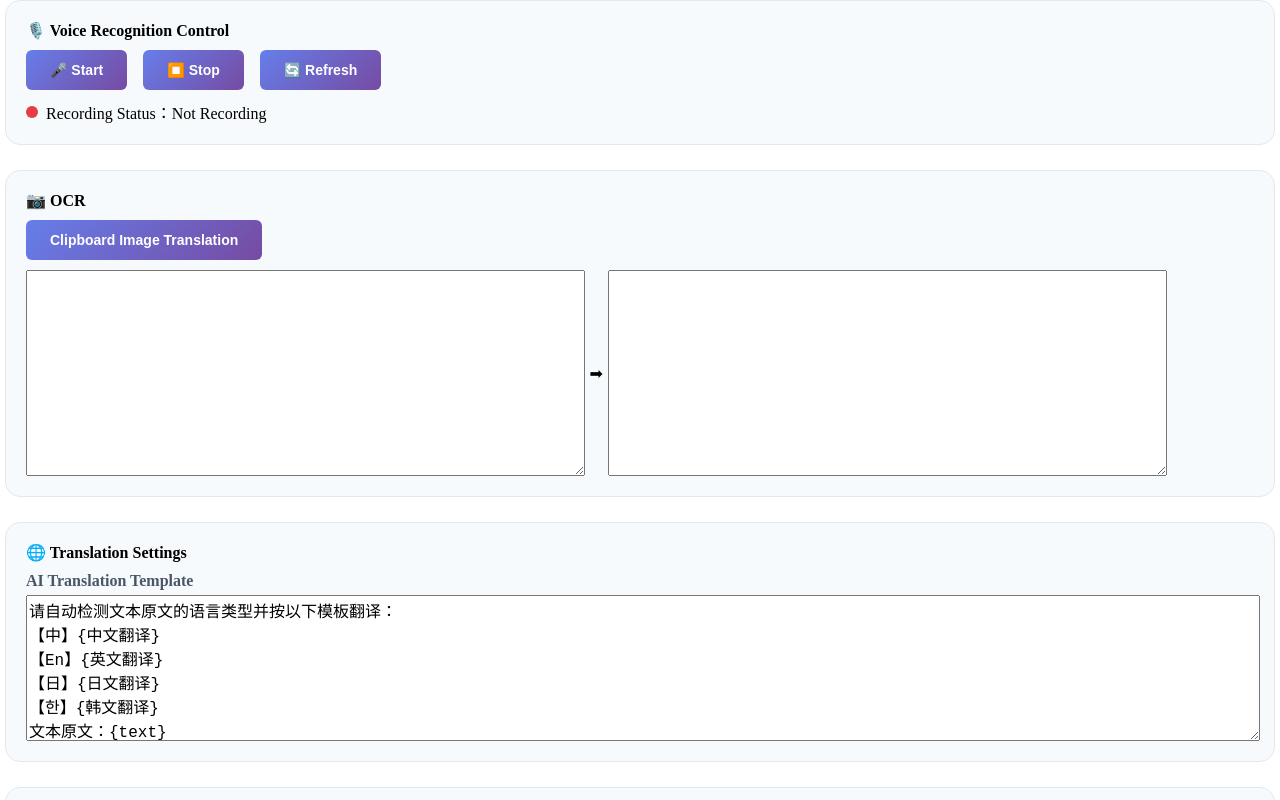
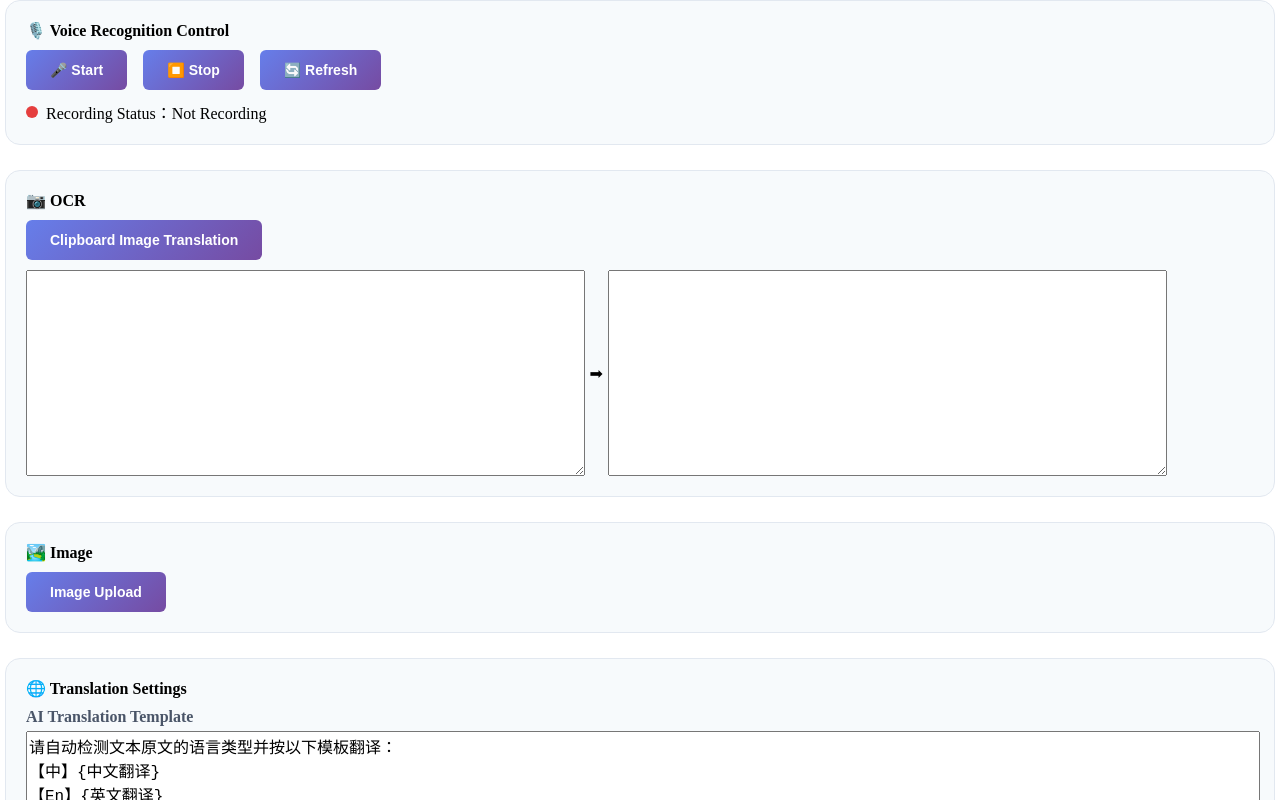
Before and after one commit to assd12138/vrchat-osc-translator, a React (Vite) app: page / in a window 1280 px wide. Shown: the top 800 px of the page. Built offline with nearby package versions, Linux system fonts and the light colour scheme.

Commit message:
feat:七牛云上传逻辑-还缺少压缩逻辑

```diff
--- a/package.json
+++ b/package.json
@@ -18,6 +18,7 @@
     "@tauri-apps/plugin-opener": "^2",
     "date-fns": "^4.1.0",
     "i18next": "^25.8.0",
+    "qiniu-js": "^3.4.3",
     "react": "^19.1.0",
     "react-dom": "^19.1.0",
     "react-i18next": "^16.5.3",
--- a/src/App.tsx
+++ b/src/App.tsx
@@ -4,6 +4,7 @@ import Translationpanel from './panel/translationpanel';
 import Systemlog from './panel/systemlog';
 import Settingpanel from './panel/settingpanel';
 import Ocrpanel from './panel/ocrpanel';
+import Imagepanel from './panel/imagepanel';
 
 function App() {
 
@@ -11,6 +12,7 @@ function App() {
     <div className="container">
       <Audiopanel />
       <Ocrpanel />
+      <Imagepanel />
       <Translationpanel />
       <Settingpanel />
       <Systemlog />
--- /dev/null
+++ b/src/api/imageCDN.ts
@@ -0,0 +1,35 @@
+import { compressImage, upload } from "qiniu-js";
+import { request } from ".";
+import { format } from "date-fns";
+
+
+export const uploadImage = async (data: {
+  file: File,
+  token: string
+}) => {
+  const res = await compressImage(data.file, {
+    maxHeight: 2048,
+    maxWidth: 2048,
+  })
+  const newFile = new File([res.dist], "image.png", {
+    type: res.dist.type,
+  });
+
+  const ob = upload(newFile, format(new Date(), 'HH:mm:ss') + '.png' , data.token, undefined, {
+    upprotocol: 'http'
+  })
+  ob.subscribe({
+    next(val) {
+      console.log('next', val);
+    },
+    complete(val) {
+      console.log(val);
+    }
+  })
+}
+
+export const getQiniuToken = () => {
+  return request('http://localhost:3802/qiniuToken', {
+    method: 'GET'
+  })
+}
--- a/src/i18n/translations/en-US.ts
+++ b/src/i18n/translations/en-US.ts
@@ -23,4 +23,5 @@ export default {
   识别成功: '✅ Recognition successful. Original: {{transcription}}, Translation: {{translation}}',
   剪贴板图片翻译: 'Clipboard Image Translation',
   恢复默认: 'Restore Default',
+  图片上传: 'Image Upload',
 }
--- a/src/i18n/translations/ja-JP.ts
+++ b/src/i18n/translations/ja-JP.ts
@@ -23,4 +23,5 @@ export default {
   识别成功: '✅ 認識成功。原文: {{transcription}}、翻訳結果: {{translation}}',
   剪贴板图片翻译: 'クリップボード画像翻訳',
   恢复默认: 'デフォルトに戻す',
+  图片上传: '画像アップロード',
 }
--- a/src/i18n/translations/ko-KR.ts
+++ b/src/i18n/translations/ko-KR.ts
@@ -23,4 +23,5 @@ export default {
   识别成功: '✅ 인식 성공. 원문: {{transcription}}, 번역 결과: {{translation}}',
   剪贴板图片翻译: '클립보드 이미지 번역',
   恢复默认: '기본값으로 복원',
+  图片上传: '이미지 업로드',
 }
--- a/src/i18n/translations/zh-CN.ts
+++ b/src/i18n/translations/zh-CN.ts
@@ -23,4 +23,5 @@ export default {
   识别成功: '✅ 识别成功,原文{{transcription}},译文结果{{translation}}',
   剪贴板图片翻译: '剪贴板图片翻译',
   恢复默认: '恢复默认',
+  图片上传: '图片上传',
 }
--- /dev/null
+++ b/src/panel/imagepanel/index.tsx
@@ -0,0 +1,41 @@
+import { useTranslation } from "react-i18next";
+import globalStyles from "../../styles/index.module.css";
+import styles from "./index.module.css";
+import { getQiniuToken, uploadImage } from "../../api/imageCDN";
+
+export default function () {
+  const { t } = useTranslation();
+  const handleImageUpload = async () => {
+    const items = await navigator.clipboard.read();
+    const tokenRes = await getQiniuToken()
+    console.log(items);
+
+    for (const item of items) {
+      if (
+        item.types.includes("image/png") ||
+        item.types.includes("image/jpeg") ||
+        item.types.includes("image/webp")
+      ) {
+        const blob = await item.getType(
+          item.types.find((type) => type.startsWith("image/")) ||
+          item.types[0],
+        );
+        const file = new File([blob], "image.png", {
+          type: blob.type,
+        });
+        uploadImage({ file, token: tokenRes.token })
+      }
+    }
+    console.log(tokenRes);
+  };
+  return (
+    <div className={globalStyles.panel}>
+      <div className={globalStyles.title}>🏞️ Image</div>
+      <div className={styles.btnCon}>
+        <button onClick={handleImageUpload} className={globalStyles.button}>
+          {t('图片上传')}
+        </button>
+      </div>
+    </div>
+  );
+}
```
Also changed, not shown: src/panel/imagepanel/index.module.css (added), 1 other file (tests, documents, lock files or other folders).
